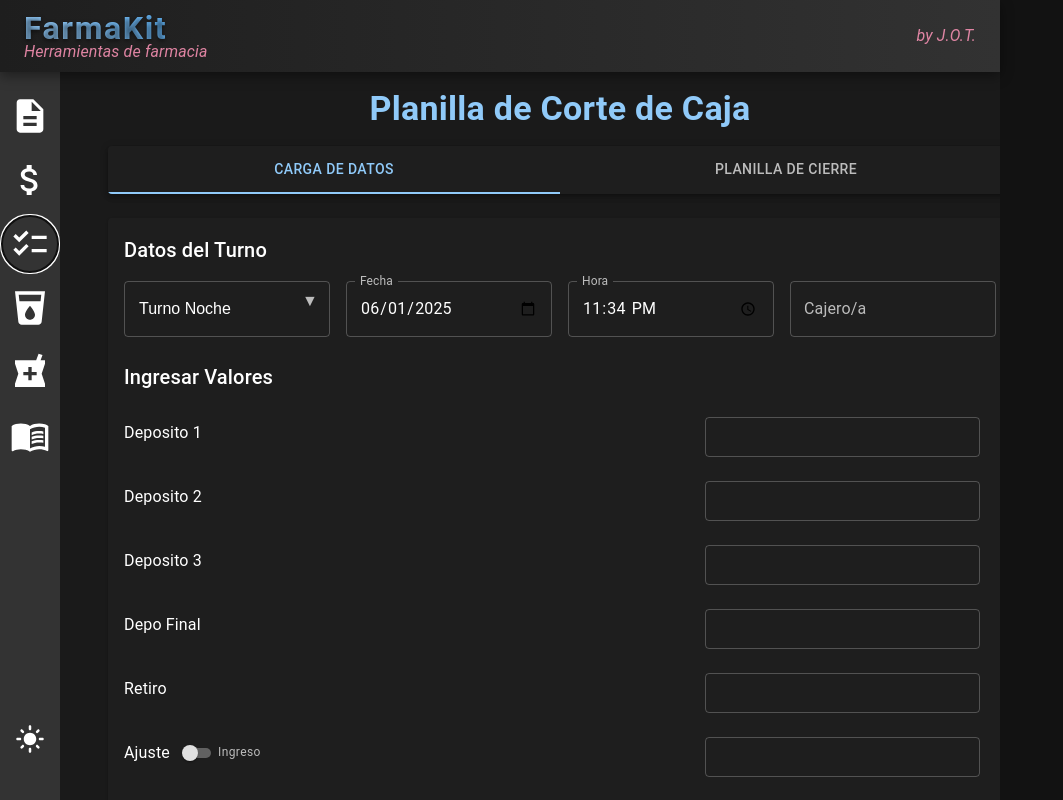
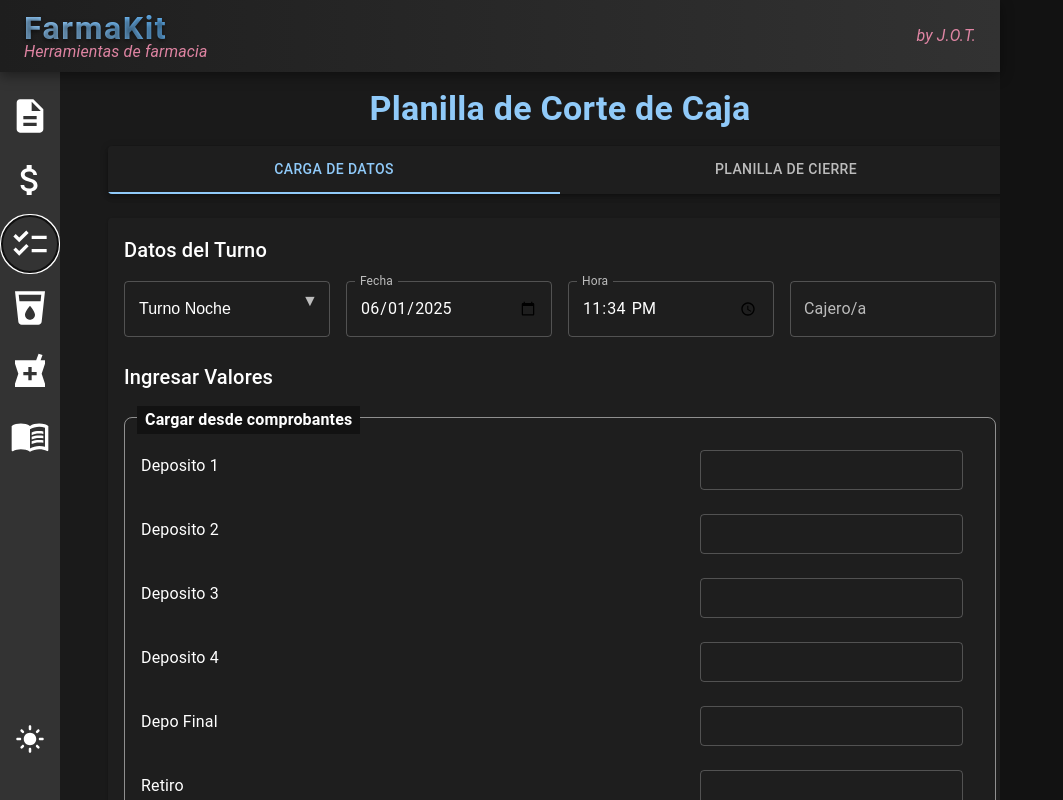
Before and after one commit to JorgeTrip/Agregar_mueble_actualizacion_precio, a React (Vite) app: page / in a window 1280 px wide. Both pictures are taken after a click on the button 30 px from the left and 244 px from the top of the page. Shown: the top 800 px of the page, without its empty margins (0-1063 px from the left). Built offline with nearby package versions, Linux system fonts and the light colour scheme.

Commit message:
Agrego campos faltantes y los separo según carga desde Sinergie o desde comprobantes

```diff
--- a/src/components/ClosureChecklist.jsx
+++ b/src/components/ClosureChecklist.jsx
@@ -44,15 +44,18 @@ const predefinedItems = [
   'Deposito 1',
   'Deposito 2',
   'Deposito 3',
+  'Deposito 4',
   'Depo Final',
   'Retiro',
   'Ajuste',
+  'Notas de crédito',
+  'Facturas manuales',
+  'Extra Cash Posnet',
+  'Extra Cash Mercado Pago',
   'Tarjetas',
   'Mercado Pago',
   'Pedidos Ya',
-  'Rappi',
-  'Extra Cash Electron',
-  'Extra Cash Mercado Pago'
+  'Rappi'
 ];
 
 /**
@@ -1137,9 +1140,43 @@ function ClosureChecklist() {
                 Ingresar Valores
               </Typography>
 
+              {/* Caja 1: Cargar desde comprobantes */}
+              <Box
+                sx={{
+                  position: 'relative',
+                  border: '1px solid rgba(255, 255, 255, 0.5)',
+                  borderRadius: 2,
+                  p: 2,
+                  pt: 3,
+                  mb: 3,
+                  mt: 3
+                }}
+              >
+                <Typography
+                  variant="subtitle1"
+                  sx={{
+                    position: 'absolute',
+                    top: '-12px',
+                    left: '12px',
+                    px: 1,
+                    fontWeight: 'bold',
+                    backgroundColor: '#121212', // Fondo que coincide con el tema oscuro
+                    zIndex: 1
+                  }}
+                >
+                  Cargar desde comprobantes
+                </Typography>
+
                 <Grid container spacing={2} sx={{ maxWidth: '100%' }}>
-                {items.map((item, index) => (
-                  <Fragment key={index}>
+                  {items.filter(item => [
+                    'Deposito 1', 'Deposito 2', 'Deposito 3', 'Deposito 4', 'Depo Final',
+                    'Retiro', 'Ajuste', 'Notas de crédito', 'Facturas manuales',
+                    'Extra Cash Posnet', 'Extra Cash Mercado Pago'
+                  ].includes(item.name)).map((item, index) => {
+                    // Recalcular el índice real en el array original
+                    const realIndex = items.findIndex(i => i.name === item.name);
+                    return (
+                      <Fragment key={realIndex}>
                         <Grid item xs={7} sm={8} sx={{ display: 'flex', alignItems: 'center', gap: 1 }}>
                           <Typography variant="body1">{item.name}</Typography>
 
@@ -1175,7 +1212,7 @@ function ClosureChecklist() {
                               let value = e.target.value;
                               if (value.startsWith('$')) value = value.substring(1);
                               if (value.startsWith('-$')) value = value.substring(2);
-                          handleFormattedChange({ target: { value } }, index);
+                              handleFormattedChange({ target: { value } }, realIndex);
                             }}
                             onKeyDown={(e) => {
                               if (e.key === 'Enter') {
@@ -1189,7 +1226,7 @@ function ClosureChecklist() {
                                 }
                               }
                             }}
-                        inputRef={el => inputRefs.current[index] = el}
+                            inputRef={el => inputRefs.current[realIndex] = el}
                             sx={{
                               '& .MuiInputBase-root': {
                                 height: '40px'
@@ -1205,8 +1242,95 @@ function ClosureChecklist() {
                           />
                         </Grid>
                       </Fragment>
-                ))}
+                    );
+                  })}
                 </Grid>
+              </Box>
+
+              {/* Caja 2: Copiar desde Sinergie */}
+              <Box
+                sx={{
+                  position: 'relative',
+                  border: '1px solid rgba(255, 255, 255, 0.5)',
+                  borderRadius: 2,
+                  p: 2,
+                  pt: 3,
+                  mb: 3,
+                  mt: 3
+                }}
+              >
+                <Typography
+                  variant="subtitle1"
+                  sx={{
+                    position: 'absolute',
+                    top: '-12px',
+                    left: '12px',
+                    px: 1,
+                    fontWeight: 'bold',
+                    backgroundColor: '#121212', // Fondo que coincide con el tema oscuro
+                    zIndex: 1
+                  }}
+                >
+                  Copiar desde Sinergie
+                </Typography>
+
+                <Grid container spacing={2} sx={{ maxWidth: '100%' }}>
+                  {items.filter(item => [
+                    'Tarjetas', 'Mercado Pago', 'Pedidos Ya', 'Rappi'
+                  ].includes(item.name)).map((item, index) => {
+                    // Recalcular el índice real en el array original
+                    const realIndex = items.findIndex(i => i.name === item.name);
+                    return (
+                      <Fragment key={realIndex}>
+                        <Grid item xs={7} sm={8} sx={{ display: 'flex', alignItems: 'center' }}>
+                          <Typography variant="body1">{item.name}</Typography>
+                        </Grid>
+                        <Grid item xs={5} sm={4}>
+                          <TextField
+                            fullWidth
+                            variant="outlined"
+                            size="small"
+                            type="text"
+                            value={item.amount ? `${parseFloat(item.amount) < 0 ? '-$' : '$'}${item.formattedAmount || formatARS(Math.abs(parseFloat(item.amount)))}` : ''}
+                            onChange={(e) => {
+                              // Remover el símbolo $ si existe antes de procesar
+                              let value = e.target.value;
+                              if (value.startsWith('$')) value = value.substring(1);
+                              if (value.startsWith('-$')) value = value.substring(2);
+                              handleFormattedChange({ target: { value } }, realIndex);
+                            }}
+                            onKeyDown={(e) => {
+                              if (e.key === 'Enter') {
+                                e.preventDefault();
+                                const nextIndex = index + 1;
+                                if (nextIndex < items.length) {
+                                  const nextInput = inputRefs.current[nextIndex];
+                                  if (nextInput) {
+                                    nextInput.focus();
+                                  }
+                                }
+                              }
+                            }}
+                            inputRef={el => inputRefs.current[realIndex] = el}
+                            sx={{
+                              '& .MuiInputBase-root': {
+                                height: '40px'
+                              },
+                              '& .MuiOutlinedInput-input': {
+                                textAlign: 'right',
+                                padding: '8px 12px'
+                              }
+                            }}
+                            inputProps={{
+                              inputMode: 'decimal'
+                            }}
+                          />
+                        </Grid>
+                      </Fragment>
+                    );
+                  })}
+                </Grid>
+              </Box>
 
               <Typography variant="body2" color="text.secondary" sx={{ mt: 2, fontStyle: 'italic' }}>
                 Ingrese los montos correspondientes a cada concepto
```
Lines whose indentation alone changed are shown as unchanged.
